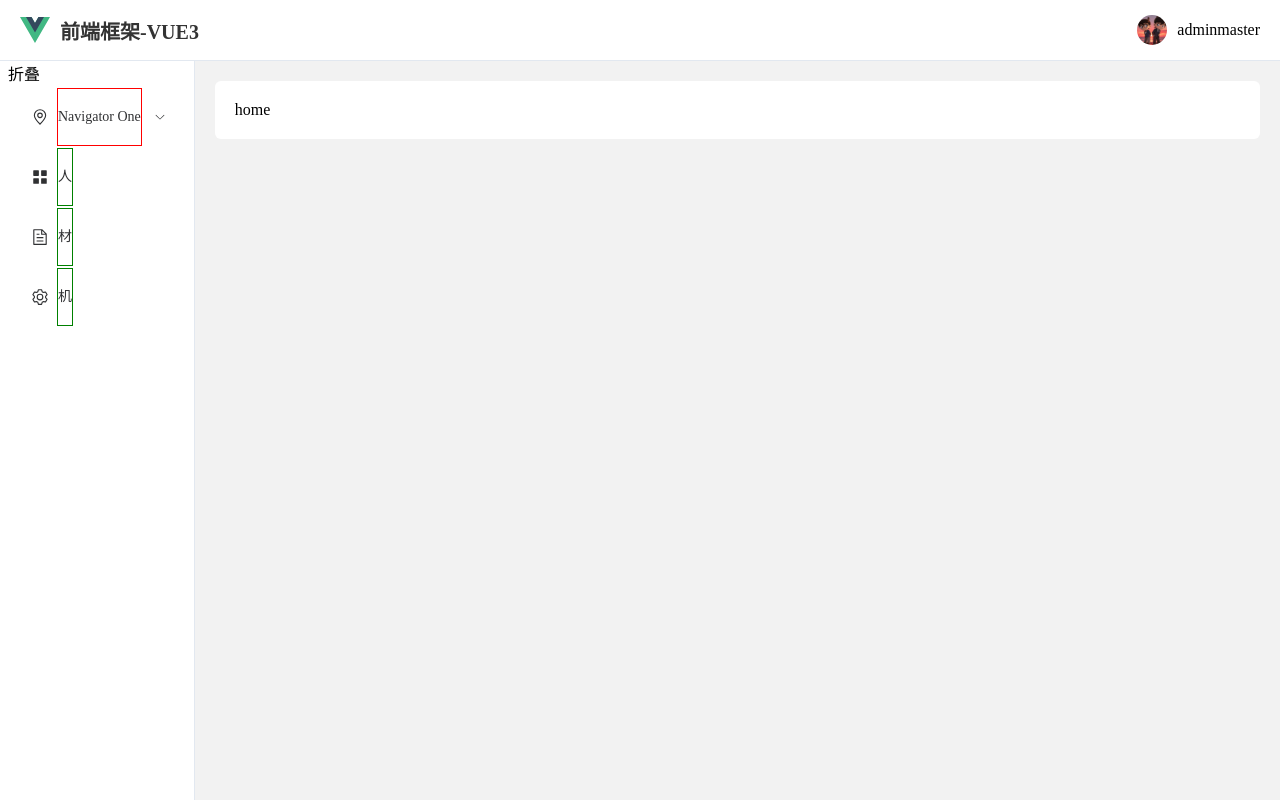
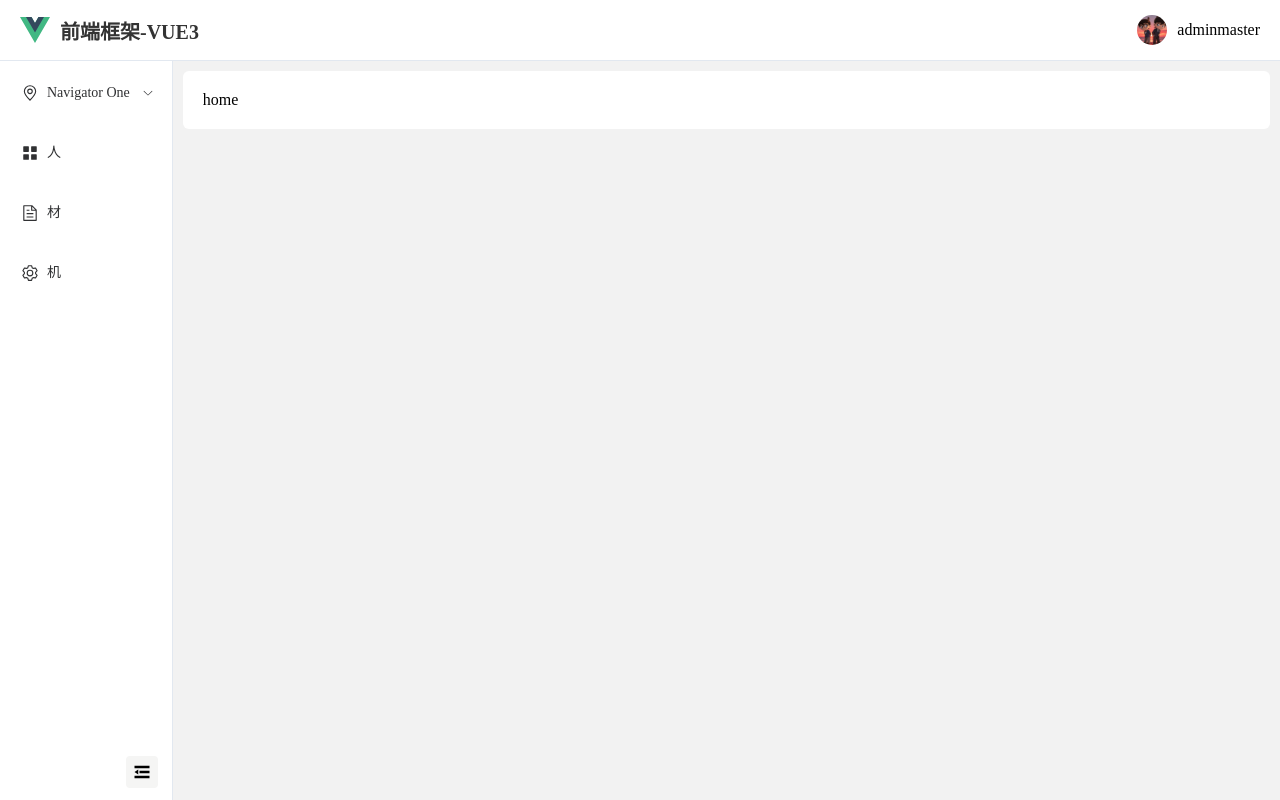
Before and after one commit to Silin7/sancai-website, a Vue app: page / in a window 1280 px wide. Built offline with nearby package versions, Linux system fonts and the light colour scheme.

Commit message:
components

```diff
--- a/src/components/headmenu.vue
+++ b/src/components/headmenu.vue
@@ -1,6 +1,4 @@
-<script setup lang="ts">
-
-</script>
+<script setup lang="ts"></script>
 
 <template>
   <div class="headmenu">
@@ -39,7 +37,6 @@
       font-size: 20px;
       font-weight: 700;
     }
-
   }
 
   .avatar-name {
--- a/src/components/sidemenu.vue
+++ b/src/components/sidemenu.vue
@@ -1,13 +1,14 @@
 <script lang="ts" setup>
 import {
+  Fold,
+  Expand,
   Document,
   Menu as IconMenu,
   Location,
   Setting,
 } from '@element-plus/icons-vue'
-
+import { onMounted, ref } from 'vue'
 import router from '@/router/index'
-import { onMounted, ref } from 'vue'
 
 const handleOpen = (key: string, keyPath: string[]) => {
   console.log('handleOpen', key, keyPath)
@@ -27,8 +28,7 @@ function isCollapseClick() {
 </script>
 
 <template>
-  <div style="padding: 0 8px;">
-    <div @click="isCollapseClick">折叠</div>
+  <div class="custom-menu">
     <el-menu :collapse="isCollapse" @open="handleOpen" @close="handleClose">
       <el-sub-menu index="1">
         <template #title>
@@ -39,7 +39,7 @@ function isCollapseClick() {
         </template>
         <el-menu-item index="1-1">
           <el-icon><icon-menu /></el-icon>
-          <span>item one</span>
+          <span>item one one one one one</span>
         </el-menu-item>
         <el-menu-item index="1-2">
           <el-icon><icon-menu /></el-icon>
@@ -77,61 +77,15 @@ function isCollapseClick() {
         <span>机</span>
       </el-menu-item>
     </el-menu>
+    <div class="collapse-box" @click="isCollapseClick">
+      <div class="collapse-icons">
+        <el-icon v-if="isCollapse" color="#000" :size="20">
+          <Expand />
+        </el-icon>
+        <el-icon v-else color="#000" :size="20">
+          <Fold />
+        </el-icon>
+      </div>
+    </div>
   </div>
 </template>
-
-<style lang="scss">
-.el-menu {
-  border-right: 0 !important;
-
-  .el-menu--popup {
-    border-radius: 5px !important;
-    border: 1px solid rgb(235.9, 245.3, 255) !important;
-  }
-
-  .el-sub-menu {
-    box-sizing: border-box;
-    margin: 4px 0;
-
-    span {
-      display: inline-block;
-      white-space: nowrap;
-      overflow: hidden;
-      max-width: 120px;
-      text-overflow: ellipsis;
-      font-size: 14px;
-      border: 1px solid red;
-    }
-
-    .el-sub-menu__title {
-      box-sizing: border-box;
-      margin: 4px 0;
-      border-radius: 5px;
-    }
-
-    .el-sub-menu__title:hover {
-      background-color: rgb(235.9, 245.3, 255) !important;
-    }
-  }
-
-  .el-menu-item {
-    box-sizing: border-box;
-    margin: 4px 0;
-    border-radius: 5px;
-
-    span {
-      display: inline-block;
-      white-space: nowrap;
-      overflow: hidden;
-      max-width: 120px;
-      text-overflow: ellipsis;
-      font-size: 14px;
-      border: 1px solid green;
-    }
-  }
-
-  .el-menu-item:hover {
-    background-color: rgb(235.9, 245.3, 255) !important;
-  }
-}
-</style>
--- a/src/styleSheet/app.scss
+++ b/src/styleSheet/app.scss
@@ -8,7 +8,7 @@
 
 .container-main {
   box-sizing: border-box;
-  padding: 20px;
+  padding: 10px;
   width: 100%;
   background-color: #f2f2f2;
   border-left: 1px solid #e2e8f0;
--- a/src/styleSheet/sidemenu.scss
+++ b/src/styleSheet/sidemenu.scss
@@ -1,4 +1,6 @@
 .custom-menu {
+  padding: 0 8px;
+  position: relative;
 
   .el-menu {
     border-right: 0 !important;
@@ -6,7 +8,7 @@
     --el-menu-base-level-padding: 10px;
 
     li {
-      width: 180px;
+      max-width: 180px;
     }
 
     .el-menu--popup {
@@ -55,4 +57,25 @@
       background-color: rgb(235.9, 245.3, 255) !important;
     }
   }
+
+  .collapse-box {
+    position: absolute;
+    bottom: 12px;
+    right: 14px;
+  }
+
+  .collapse-icons {
+    display: flex;
+    justify-content: center;
+    align-items: center;
+    width: 32px;
+    height: 32px;
+    border-radius: 0.25rem;
+    background-color: #f5f5f4;
+  }
+
+  .collapse-icons:hover {
+    cursor: pointer;
+    background-color: #e7e5e4;
+  }
 }
```
